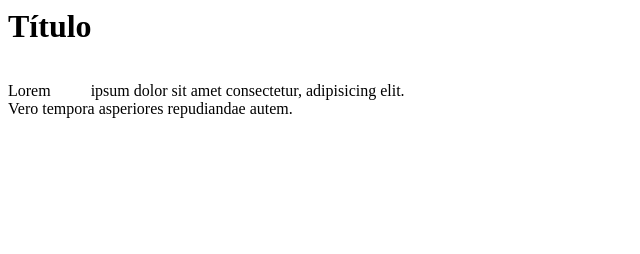
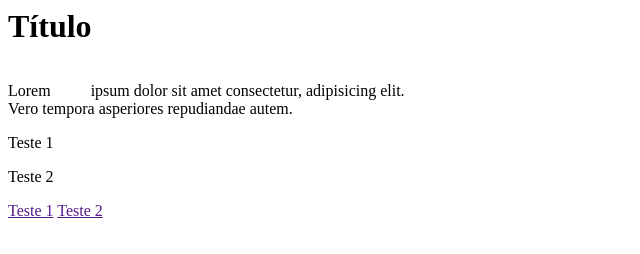
Before and after one commit to oeduardots/fullstack-fundamentos-html, a plain HTML site: page index.html in a window 1280 px wide. Shown: the whole page, without its empty margins (0-640 px from the left). Drawn offline with Linux system fonts and the light colour scheme.

Commit message:
fluxo html

```diff
--- a/index.html
+++ b/index.html
@@ -33,3 +33,20 @@
   <br />
   Vero tempora asperiores repudiandae autem.
 </p>
+
+<!--
+  Fluxo HTML
+
+  - Block
+  - Inline
+-->
+
+<p>
+  Teste 1
+</p>
+<p>
+  Teste 2
+</p>
+
+<a href="">Teste 1</a>
+<a href="">Teste 2</a>
```
